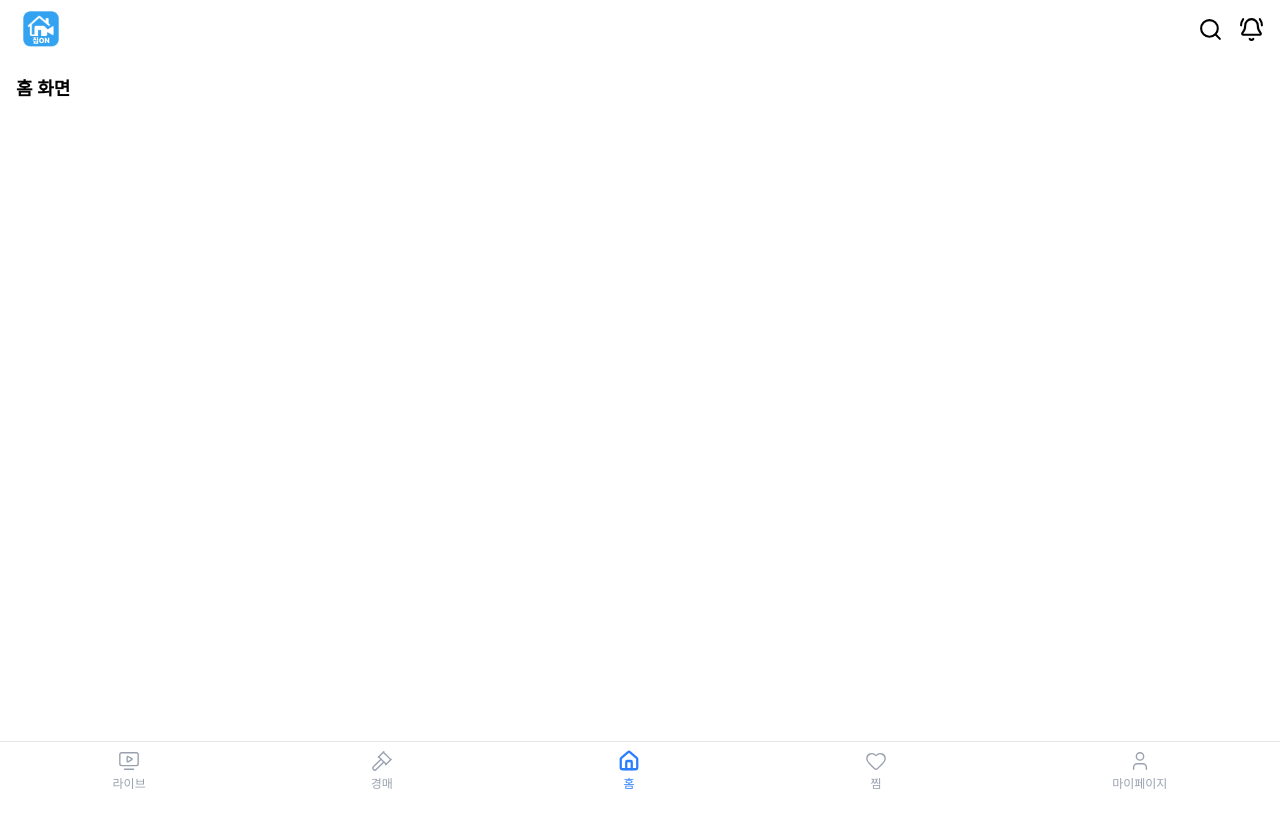
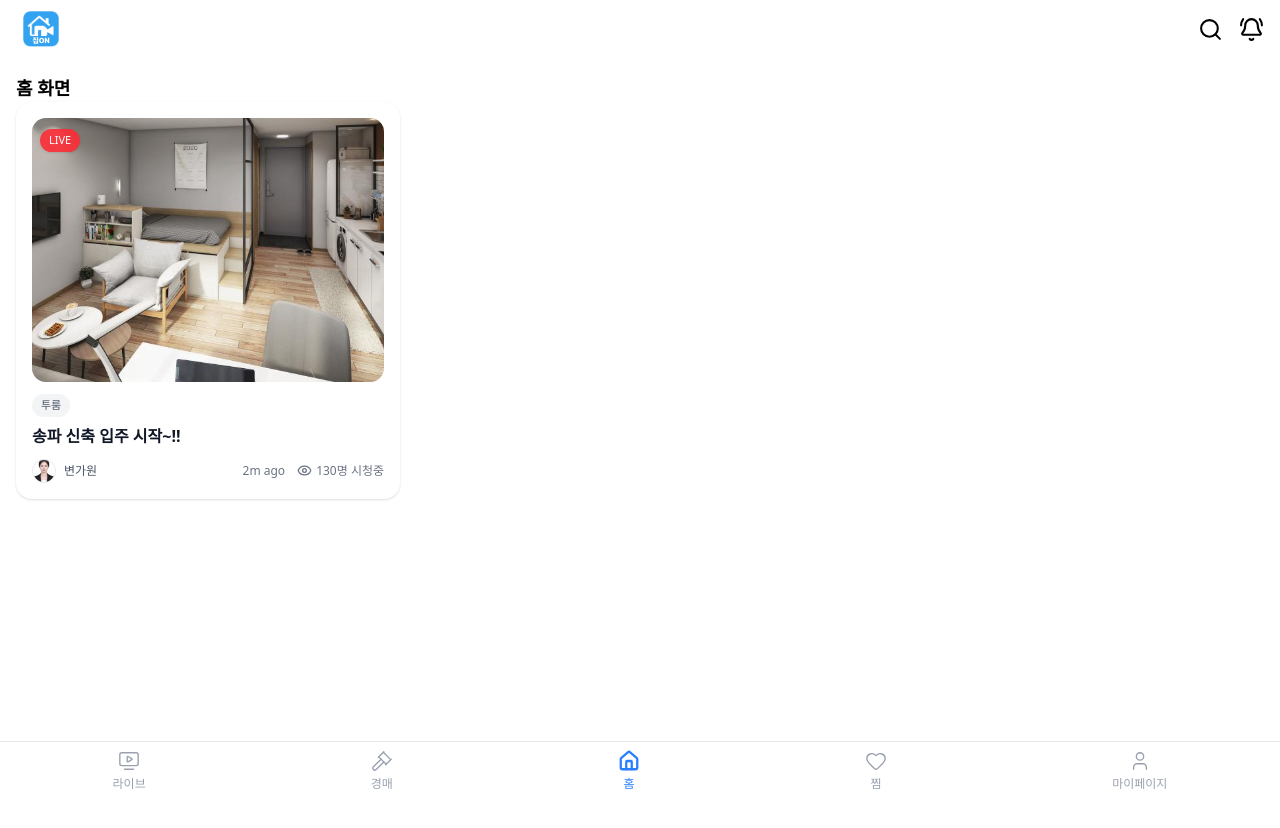
Before and after one commit to yeonwju/ZipOn, a Next.js app in the folder frontend/: page /home in a window 1280 px wide. Shown: the top 828 px of the page. Built offline with nearby package versions, Linux system fonts and the light colour scheme.

Commit message:
feat : 메인 Live 화면 Card 컴포넌트 생성

```diff
--- a/frontend/src/app/(tabs-bottom)/(header)/home/page.tsx
+++ b/frontend/src/app/(tabs-bottom)/(header)/home/page.tsx
@@ -1,7 +1,10 @@
+import MainRecommendLiveCard from '@/components/card/MainRecommendLiveCard'
+
 export default function HomePage() {
   return (
     <section className="p-4">
       <h1 className="text-lg font-bold">홈 화면</h1>
+      <MainRecommendLiveCard />
     </section>
   )
 }
--- /dev/null
+++ b/frontend/src/components/card/MainRecommendLiveCard.tsx
@@ -0,0 +1,57 @@
+import Image from 'next/image'
+import { Badge } from '@/components/ui/badge'
+import { Eye } from 'lucide-react'
+
+export default function MainRecommendLiveCard() {
+  return (
+    <div className="w-2/3 max-w-sm rounded-2xl bg-white p-4 shadow-sm transition-all hover:shadow-md">
+      {/* 썸네일 */}
+      <div className="relative aspect-[4/3] w-full overflow-hidden rounded-xl">
+        <Image
+          src="/live-room.svg"
+          alt="live-room"
+          fill
+          className="object-cover transition-transform duration-300 hover:scale-105"
+          sizes="(max-width: 768px) 100vw, 50vw"
+        />
+        <div className="absolute top-2 left-2">
+          <Badge className="bg-red-500/90 px-2 py-0.5 text-[11px] text-white shadow-sm">LIVE</Badge>
+        </div>
+      </div>
+
+      <div className="mt-3 flex flex-col">
+        {/* 태그 */}
+        <Badge variant="secondary" className="w-fit bg-gray-100 text-[11px] text-gray-600">
+          투룸
+        </Badge>
+
+        {/* 제목 */}
+        <h3 className="mt-2 text-base leading-snug font-semibold text-gray-900">
+          송파 신축 입주 시작~!!
+        </h3>
+
+        <div className="mt-3 flex flex-row items-center justify-between text-xs text-gray-500">
+          {/* 프로필 이미지 */}
+          <div className="flex flex-row items-center gap-2">
+            <Image
+              src="/profile.svg"
+              alt="profile"
+              width={24}
+              height={24}
+              className="rounded-full border border-gray-200"
+            />
+            <span className="font-medium text-gray-600">변가원</span>
+          </div>
+
+          {/* 시작 시간? /시청자수 */}
+          <div className="flex flex-row items-center gap-3">
+            <span>2m ago</span>
+            <span className={'flex flex-row items-center gap-1'}>
+              <Eye size={'15'} /> 130명 시청중
+            </span>
+          </div>
+        </div>
+      </div>
+    </div>
+  )
+}
--- a/frontend/src/components/layout/SubHeader.tsx
+++ b/frontend/src/components/layout/SubHeader.tsx
@@ -1,7 +1,10 @@
 'use client'
 
-import { ArrowLeft, BellRing, Search } from 'lucide-react'
+import { ArrowLeft, BellRing, Search, Settings, Heart } from 'lucide-react'
 import Link from 'next/link'
+import { JSX } from 'react'
+
+type IconSet = { href: string; icon: JSX.Element }[]
 
 const pageTitleMap: Record<string, string> = {
   '/auction': '경매',
@@ -11,12 +14,21 @@ const pageTitleMap: Record<string, string> = {
   '/home': '홈',
 }
 
+const rightIconsMap: Record<string, IconSet> = {
+  default: [
+    { href: '/search', icon: <Search size={25} /> },
+    { href: '/notice', icon: <BellRing size={25} /> },
+  ],
+  '/mypage': [
+    { href: '/mypage/edit', icon: <Settings size={25} /> },
+    { href: '/like', icon: <Heart size={25} /> },
+  ],
+}
+
 export default function SubHeader({ pathname }: { pathname: string }) {
-  const title =
-    Object.keys(pageTitleMap).find(key => pathname.startsWith(key)) &&
-    pageTitleMap[
-      Object.keys(pageTitleMap).find(key => pathname.startsWith(key)) as keyof typeof pageTitleMap
-    ]
+  const titleKey = Object.keys(pageTitleMap).find(key => pathname.startsWith(key))
+  const title = titleKey ? pageTitleMap[titleKey] : ''
+  const rightIcons = (titleKey && rightIconsMap[titleKey]) || rightIconsMap.default
 
   return (
     <nav className="relative flex w-full items-center justify-between border-b border-gray-200 bg-white px-4 py-4">
@@ -28,16 +40,15 @@ export default function SubHeader({ pathname }: { pathname: string }) {
       </div>
 
       {/* 중앙: 제목 */}
-      <h1 className="absolute left-1/2 -translate-x-1/2 text-lg font-medium">{title || ''}</h1>
+      <h1 className="absolute left-1/2 -translate-x-1/2 text-lg font-medium">{title}</h1>
 
-      {/* 오른쪽: 아이콘들 */}
+      {/* 오른쪽: 페이지별 아이콘 */}
       <div className="flex flex-row gap-4">
-        <Link href="/search" className="flex items-center transition-colors">
-          <Search size={25} />
-        </Link>
-        <Link href="/notice" className="flex items-center transition-colors">
-          <BellRing size={25} />
-        </Link>
+        {rightIcons.map(({ href, icon }) => (
+          <Link key={href} href={href} className="flex items-center transition-colors">
+            {icon}
+          </Link>
+        ))}
       </div>
     </nav>
   )
```
Also changed, not shown: frontend/public/live-room.svg (added), frontend/public/profile.svg (added).
